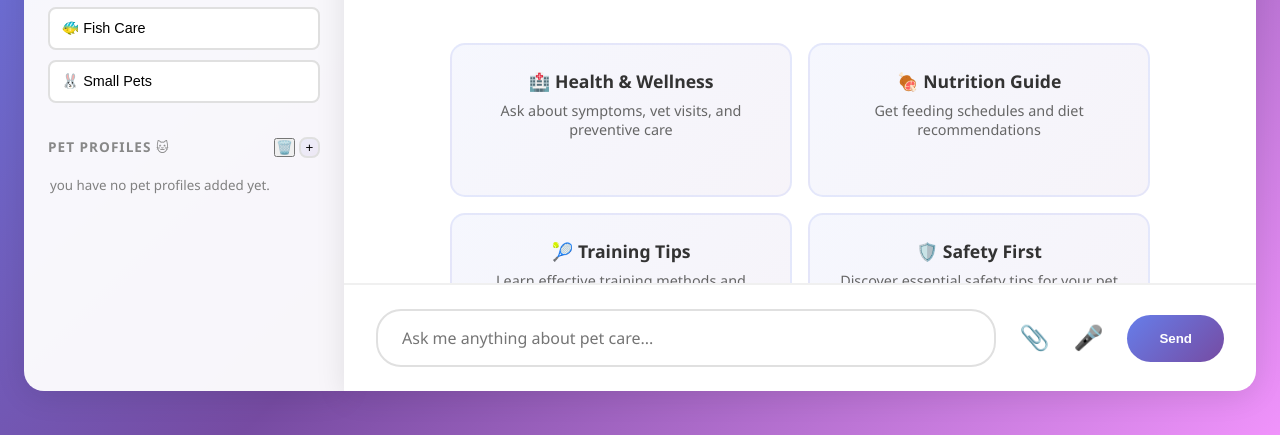
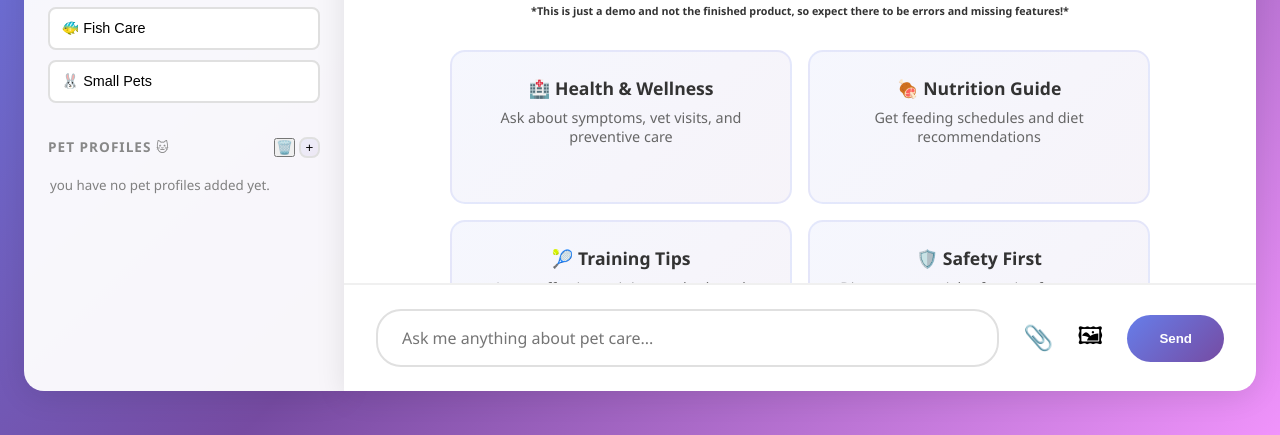
Before and after one commit to nguyen4321141-png/0tters, a website: page chat.html in a window 1280 px wide. Shown: the part 365-800 px from the top of the page. Drawn offline with Linux system fonts and the light colour scheme.

Commit message:
Update chat.html

```diff
--- a/chat.html
+++ b/chat.html
@@ -72,6 +72,7 @@
                     <div class="welcome-icon">🦦</div>
                     <h1>Hello! I'm Otter</h1>
                     <p>Your trusted AI companion for all pet care questions. How can I help you today?</p>
+                    <h6>*This is just a demo and not the finished product, so expect there to be errors and missing features!*</h6>
 
                     <div class="suggestion-cards">
                         <div class="suggestion-card" data-suggestion="health">
@@ -104,7 +105,7 @@
                     >
                     <div class="input-actions">
                         <button class="icon-btn" title="Attach file" id="attachBtn">📎</button>
-                        <button class="icon-btn" title="Voice input" id="voiceBtn">🎤</button>
+                        <button class="icon-btn" title="Image input" id="addimageBtn">🖼</button>
                     </div>
                     <button class="send-btn" id="sendBtn">Send</button>
                 </div>
```
